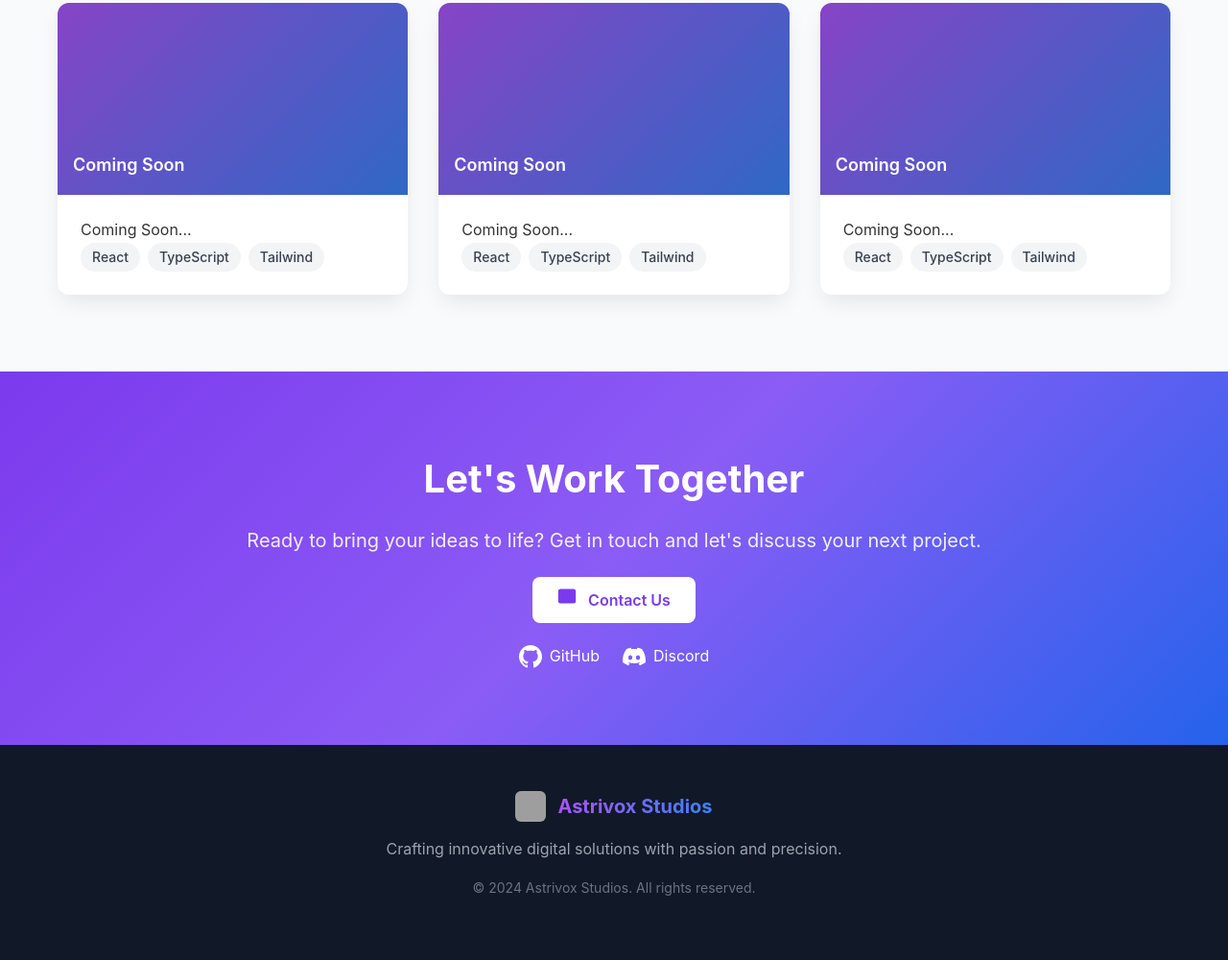
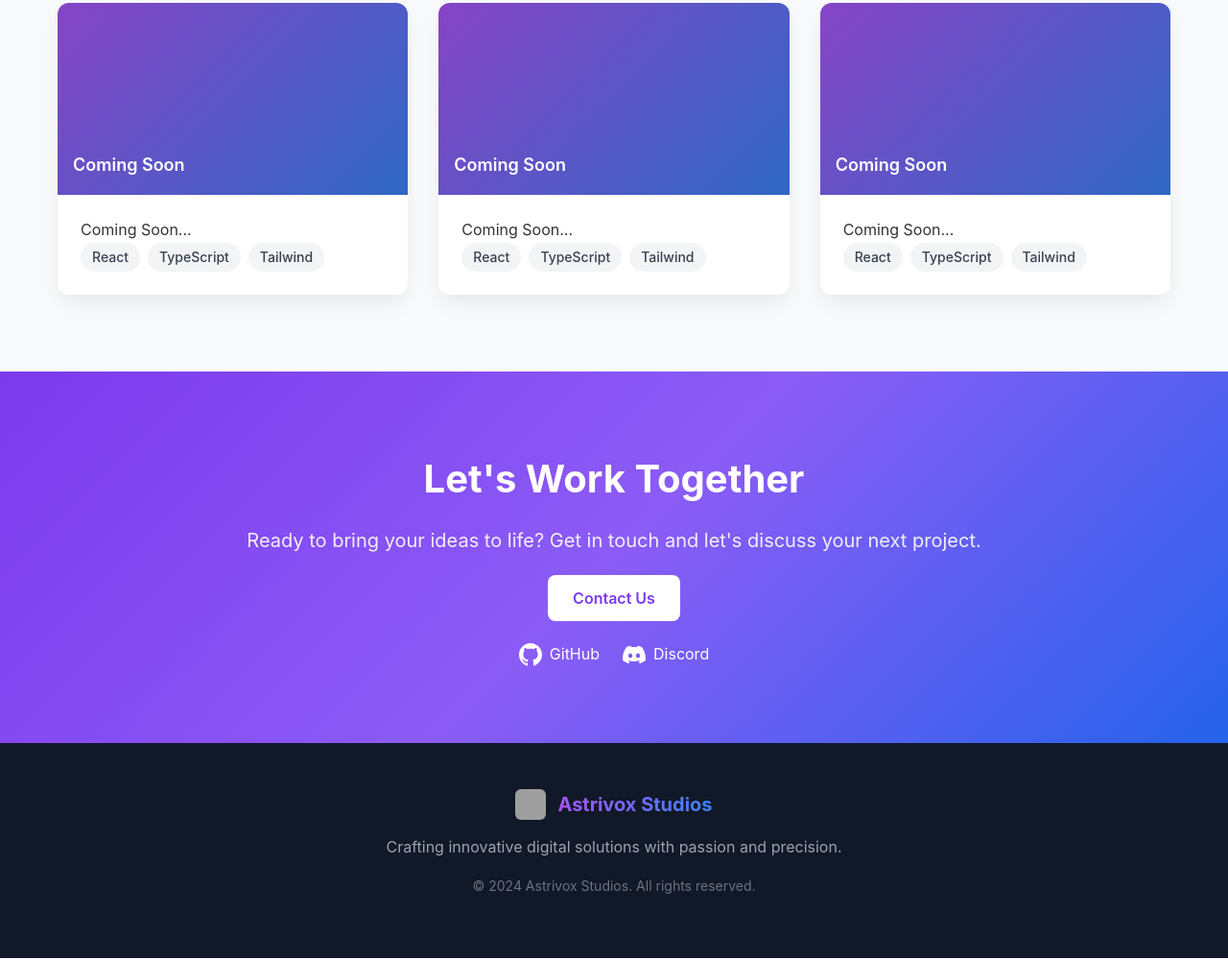
Before and after one commit to AstrivoxStudios/astrivoxstudios.github.io, a plain HTML site: page index.html in a window 1280 px wide. Shown: the part 2273-3273 px from the top of the page at 96% size. Drawn offline with Linux system fonts and the light colour scheme; grey boxes are pictures that could not be loaded.

Commit message:
Update index.html

```diff
--- a/index.html
+++ b/index.html
@@ -648,9 +648,7 @@
 
             <div style="margin-bottom: 2rem;">
                 <a href="mailto:astrivoxstudios@proton.me" class="btn btn-primary">
-                    <svg class="icon" style="width: 20px; height: 20px; margin-right: 8px;" viewBox="0 0 24 24" fill="none" stroke="currentColor" stroke-width="2">
-                        <path d="M4 4h16c1.1 0 2 .9 2 2v12c0 1.1-.9 2-2 2H4c-1.1 0-2-.9-2-2V6c0-1.1.9-2 2-2z"></path>
-                        <polyline points="22,6 12,13 2,6"></polyline>
+
                     </svg>
                     Contact Us
                 </a>
```
